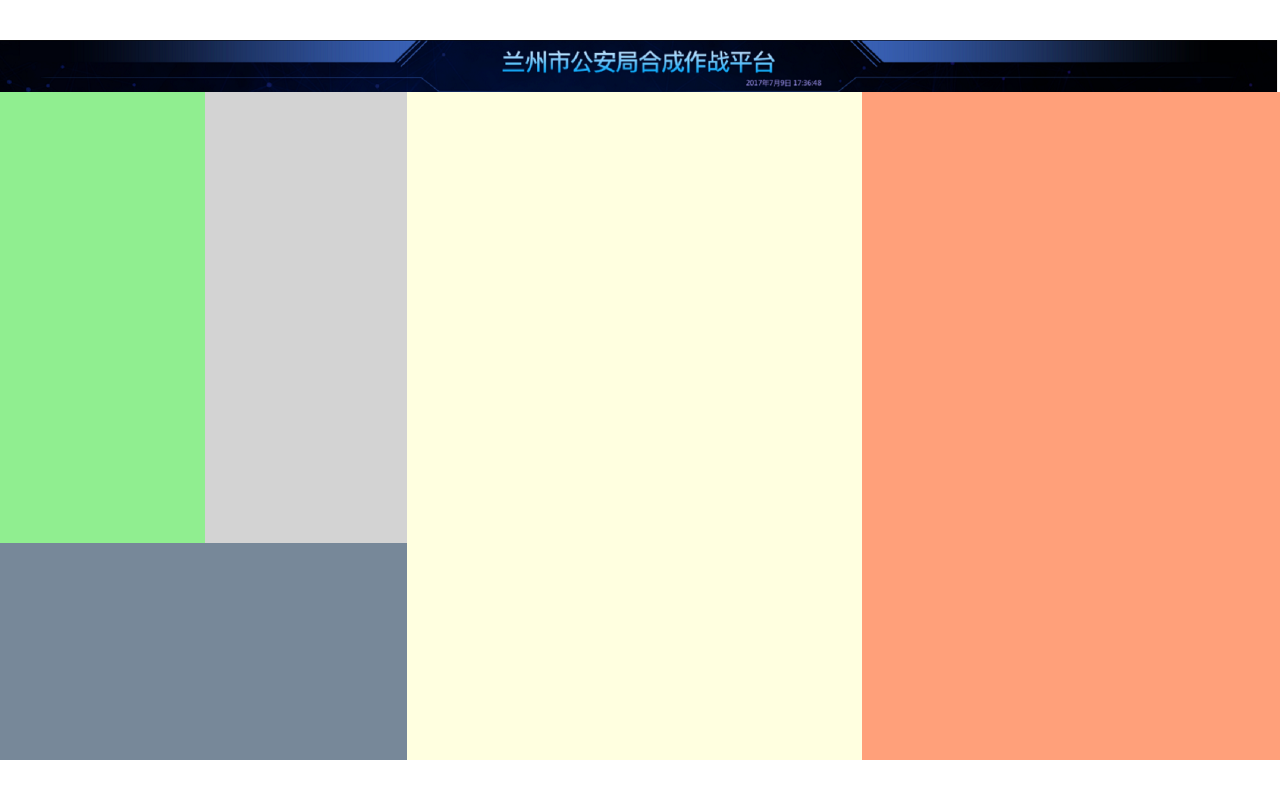
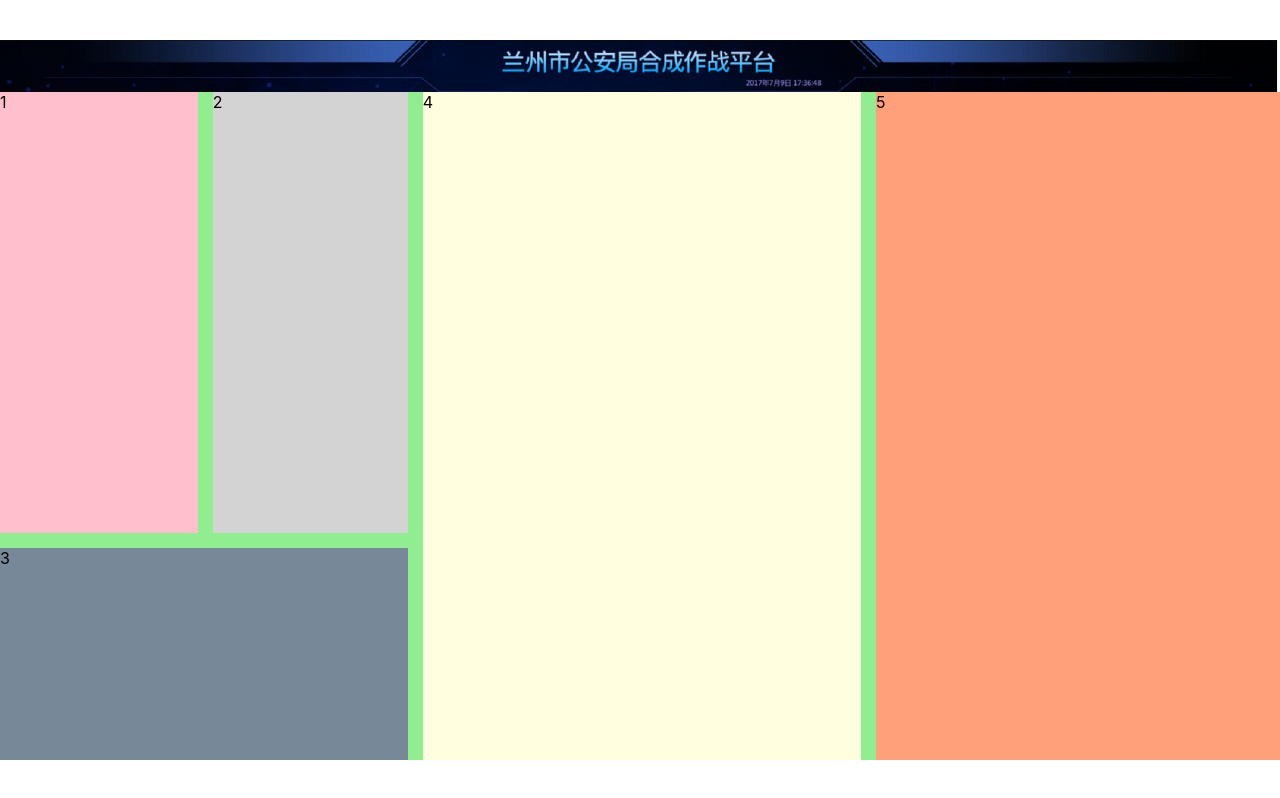
Before and after one commit to MaccusNick/dataAnalysis, a React (Vite) app: page /#/ in a window 1280 px wide. Built offline with nearby package versions, Linux system fonts and the light colour scheme.

Commit message:
添加空隙

```diff
--- a/src/pages/home.scss
+++ b/src/pages/home.scss
@@ -15,6 +15,8 @@
     grid-template:
       "box1 box2 box4 box5" 755fr
       "box3 box3 box4 box5" 363fr / 366fr 361fr 811fr 747fr;
+    grid-column-gap: px(28);
+    grid-row-gap: px(28);
     > .section1 {
       grid-area: box1;
       background: pink;
@@ -31,7 +33,7 @@
       grid-area: box4;
       background: lightyellow;
     }
-    .section1 {
+    .section5 {
       grid-area: box5;
       background: lightsalmon;
     }
--- a/src/pages/home.tsx
+++ b/src/pages/home.tsx
@@ -7,11 +7,11 @@ export const Home = () => {
     <div className="home">
       <header style={{ backgroundImage: `url(${headerBg})` }}></header>
       <main>
-        <section className="section1"></section>
-        <section className="section2"></section>
-        <section className="section3"></section>
-        <section className="section4"></section>
-        <section className="section5"></section>
+        <section className="section1">1</section>
+        <section className="section2">2</section>
+        <section className="section3">3</section>
+        <section className="section4">4</section>
+        <section className="section5">5</section>
       </main>
     </div>
   );
```
